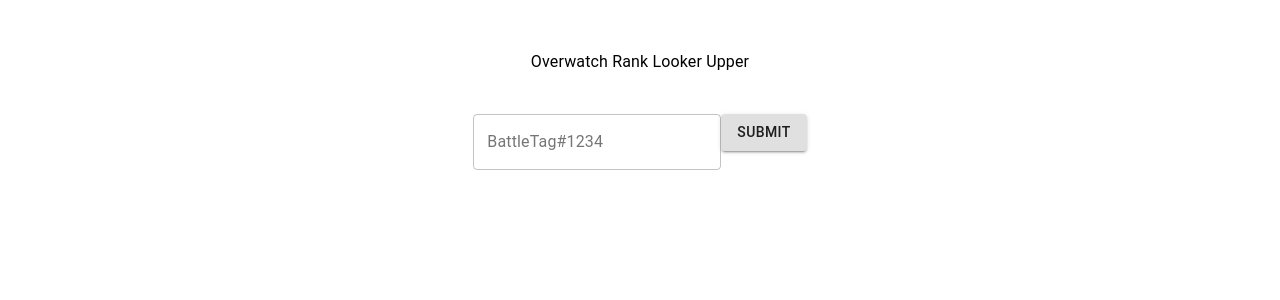
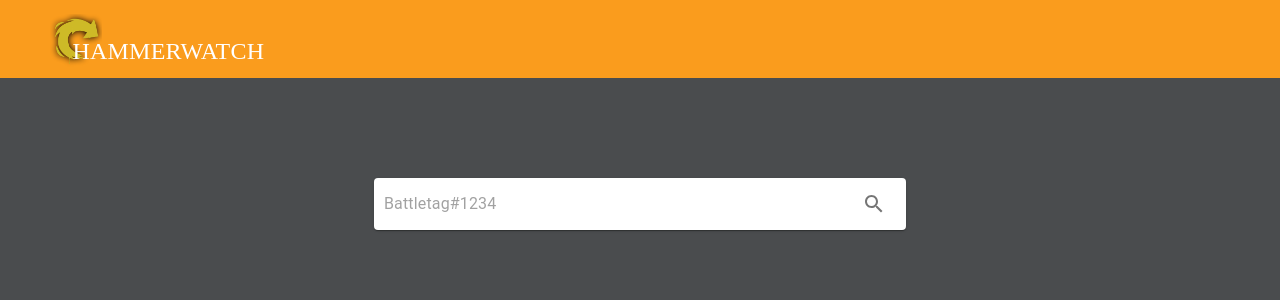
Before and after one commit to AkshdeepSharma/ow-project, a React (Create React App) app: page / in a window 1280 px wide. Shown: the top 300 px of the page. Built offline with nearby package versions, Linux system fonts and the light colour scheme.

Commit message:
Finish styling for navbar and textfield components

```diff
--- a/package.json
+++ b/package.json
@@ -4,6 +4,7 @@
   "private": true,
   "dependencies": {
     "@material-ui/core": "^4.12.2",
+    "@material-ui/icons": "^4.11.2",
     "@reduxjs/toolkit": "^1.6.1",
     "@testing-library/jest-dom": "^5.14.1",
     "@testing-library/react": "^11.2.7",
--- a/src/App.jsx
+++ b/src/App.jsx
@@ -1,21 +1,18 @@
 import React from "react";
 import { useSelector } from "react-redux";
-import { makeStyles, Typography } from "@material-ui/core";
+import { makeStyles } from "@material-ui/core";
 import Profile from "./Components/Profile";
 import TextFieldInput from "./Components/TextFieldInput";
+import Navbar from "./Components/Navbar";
 
 const useStyles = makeStyles((theme) => ({
   root: {
-    alignItems: "center",
+    backgroundColor: "#4A4C4E",
+    height: 900,
+  },
+  textField: {
+    display: "flex",
     justifyContent: "center",
-    textAlign: "center",
-    paddingTop: "50px",
-  },
-  content: {
-    display: "flex",
-    flexDirection: "row",
-    justifyContent: "center",
-    paddingTop: "40px",
   },
 }));
 
@@ -25,9 +22,9 @@
 
   return (
     <div className={classes.root}>
-      <Typography>Overwatch Rank Looker Upper</Typography>
-      <div className={classes.content}>
-        <TextFieldInput label="BattleTag#1234" />
+      <Navbar />
+      <div className={classes.textField}>
+        <TextFieldInput label="Battletag#1234" />
       </div>
       {profile && <Profile />}
     </div>
--- /dev/null
+++ b/src/Components/Navbar.jsx
@@ -0,0 +1,44 @@
+import React from "react";
+import { makeStyles, Typography } from "@material-ui/core";
+
+const useStyles = makeStyles({
+  navbar: {
+    height: 78,
+    backgroundColor: "#FA9C1D",
+  },
+  navbarContent: {
+    display: "flex",
+    paddingTop: 14,
+    paddingBottom: 14,
+    paddingLeft: 50,
+  },
+  logo: {
+    height: 55,
+    width: 52.44,
+  },
+  text: {
+    color: "#FFF",
+    fontSize: 24,
+    marginLeft: -30,
+    fontFamily: "Sathu",
+    alignSelf: "flex-end",
+  },
+});
+
+const Navbar = () => {
+  const classes = useStyles();
+  return (
+    <div className={classes.navbar}>
+      <div className={classes.navbarContent}>
+        <img
+          className={classes.logo}
+          src="/fire_strike.png"
+          alt="hammerwatch logo"
+        />
+        <Typography className={classes.text}>HAMMERWATCH</Typography>
+      </div>
+    </div>
+  );
+};
+
+export default Navbar;
--- a/src/Components/TextFieldInput.jsx
+++ b/src/Components/TextFieldInput.jsx
@@ -1,11 +1,32 @@
 import React from "react";
 import { useDispatch, useSelector } from "react-redux";
+import { Paper, InputBase, makeStyles, IconButton } from "@material-ui/core";
+import SearchIcon from "@material-ui/icons/Search";
 import { changeBattleTag } from "../redux/ducks/profile";
-import { Button, TextField } from "@material-ui/core";
 import { getProfile } from "../redux/ducks/profile";
+
+const useStyles = makeStyles({
+  root: {
+    padding: "2px 10px",
+    width: "40%",
+    marginTop: 100,
+    display: "flex",
+    justifyContent: "center",
+    alignItems: "center",
+  },
+  input: {
+    backgroundColor: "white",
+    height: 48,
+    flex: 1,
+  },
+  iconButton: {
+    padding: 10,
+  },
+});
 
 const TextFieldInput = (props) => {
   const { label } = props;
+  const classes = useStyles();
   const dispatch = useDispatch();
   const battleTag = useSelector((state) => state.profile.battleTag);
 
@@ -27,17 +48,21 @@
   };
 
   return (
-    <form onSubmit={handleSubmit}>
-      <TextField
-        id="outlined-basic"
-        label={label}
-        variant="outlined"
+    <Paper component="form" className={classes.root} onSubmit={handleSubmit}>
+      <InputBase
+        className={classes.input}
+        placeholder={label}
+        inputProps={{ "aria-label": "search battletag" }}
         onChange={handleChange}
       />
-      <Button type="submit" variant="contained">
-        Submit
-      </Button>
-    </form>
+      <IconButton
+        type="submit"
+        className={classes.iconButton}
+        aria-label="search"
+      >
+        <SearchIcon />
+      </IconButton>
+    </Paper>
   );
 };
 
```
Also changed, not shown: public/fire_strike.png (added), 1 other file (tests, documents, lock files or other folders).
